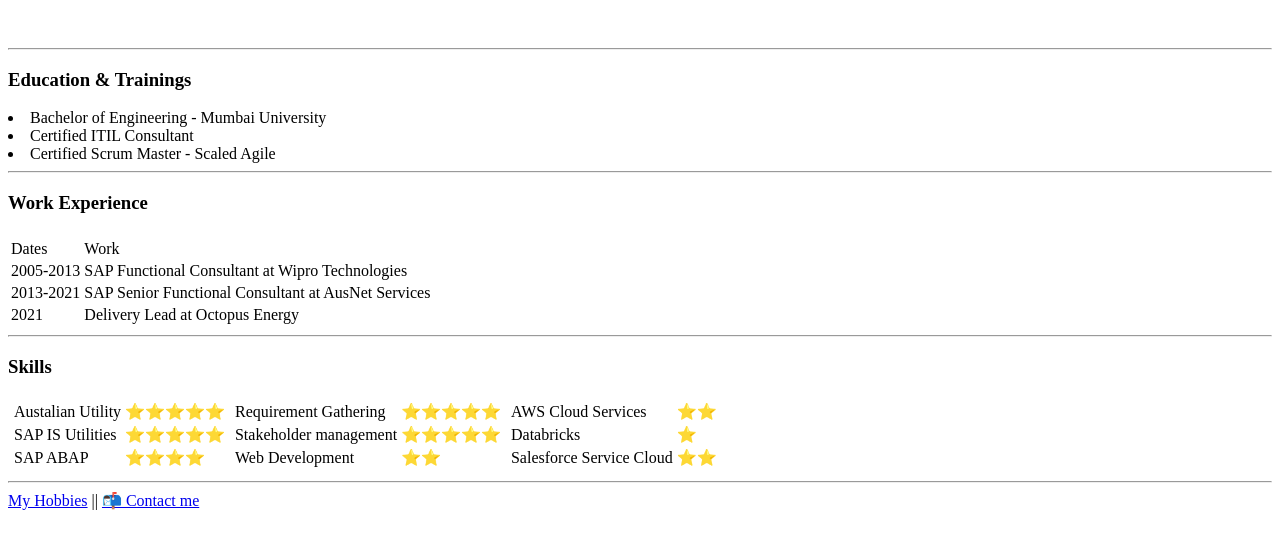
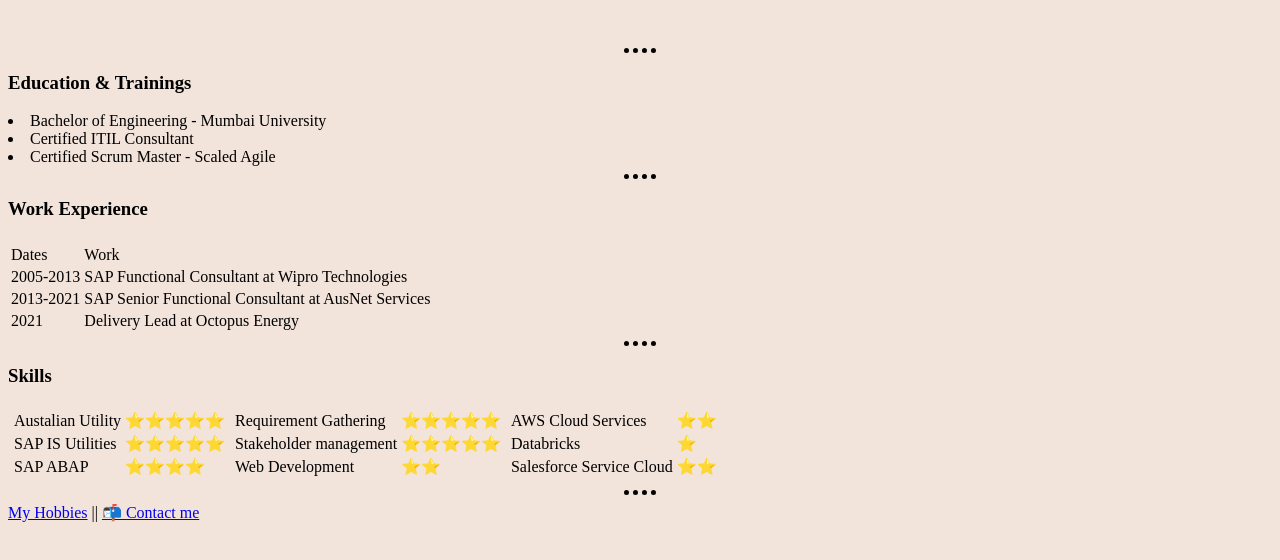
Before and after one commit to thakur-ranjit20/CV, a plain HTML site: page index.html in a window 1280 px wide. Shown: the part 192-752 px from the top of the page. Drawn offline with Linux system fonts and the light colour scheme.

Commit message:
Updated to include the internal style

```diff
--- a/index.html
+++ b/index.html
@@ -4,6 +4,22 @@
 <head>
   <meta charset="UTF-8">
   <title>🌾 Ranjit Thakur's Personal Page</title>
+  <style>
+    body {
+      background-color: #F2E3DB;
+    }
+
+    hr {
+      background-color: #F2E3DB;
+      height: 0px;
+      border-top-style: dotted;
+      border-top-width: thick;
+      border-bottom-style: none;
+      border-left-style: none;
+      border-right-style: none;
+      width: 2.5%;
+    }
+  </style>
 </head>
 
 <body>
```
